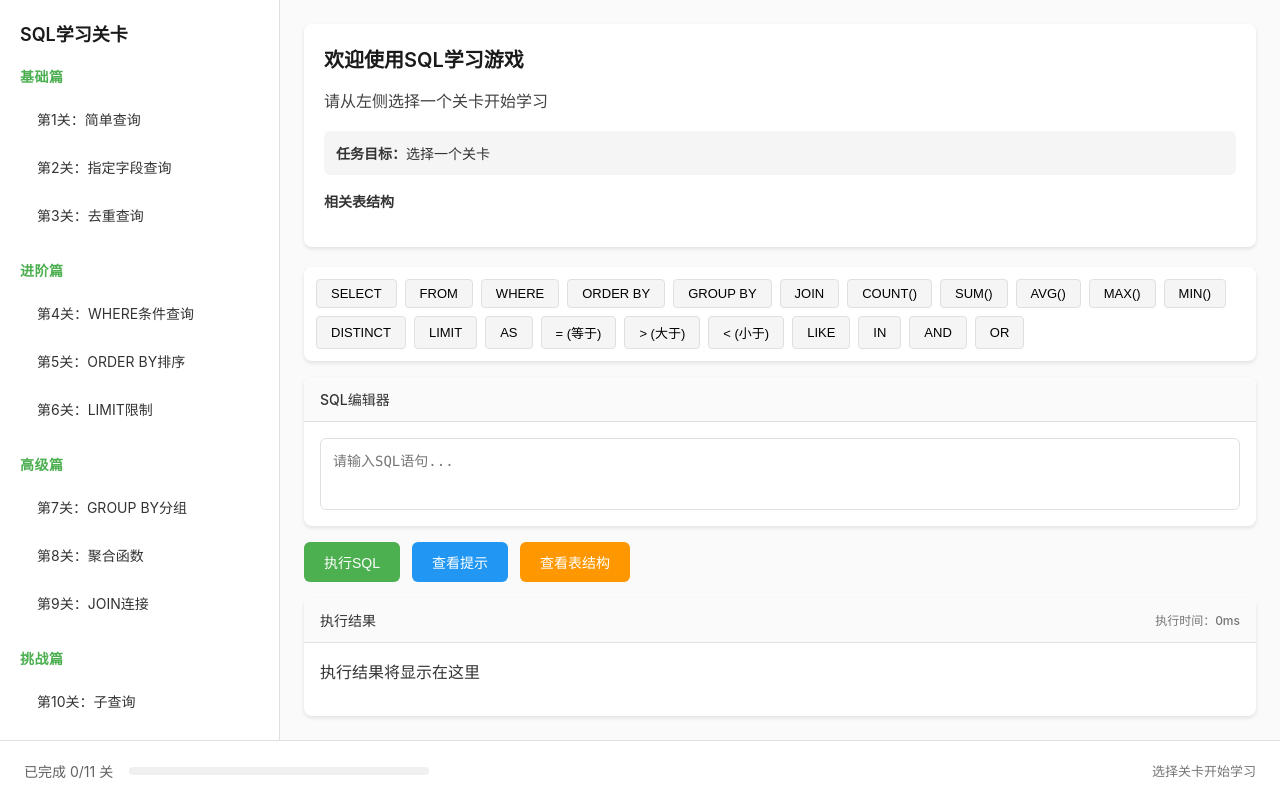
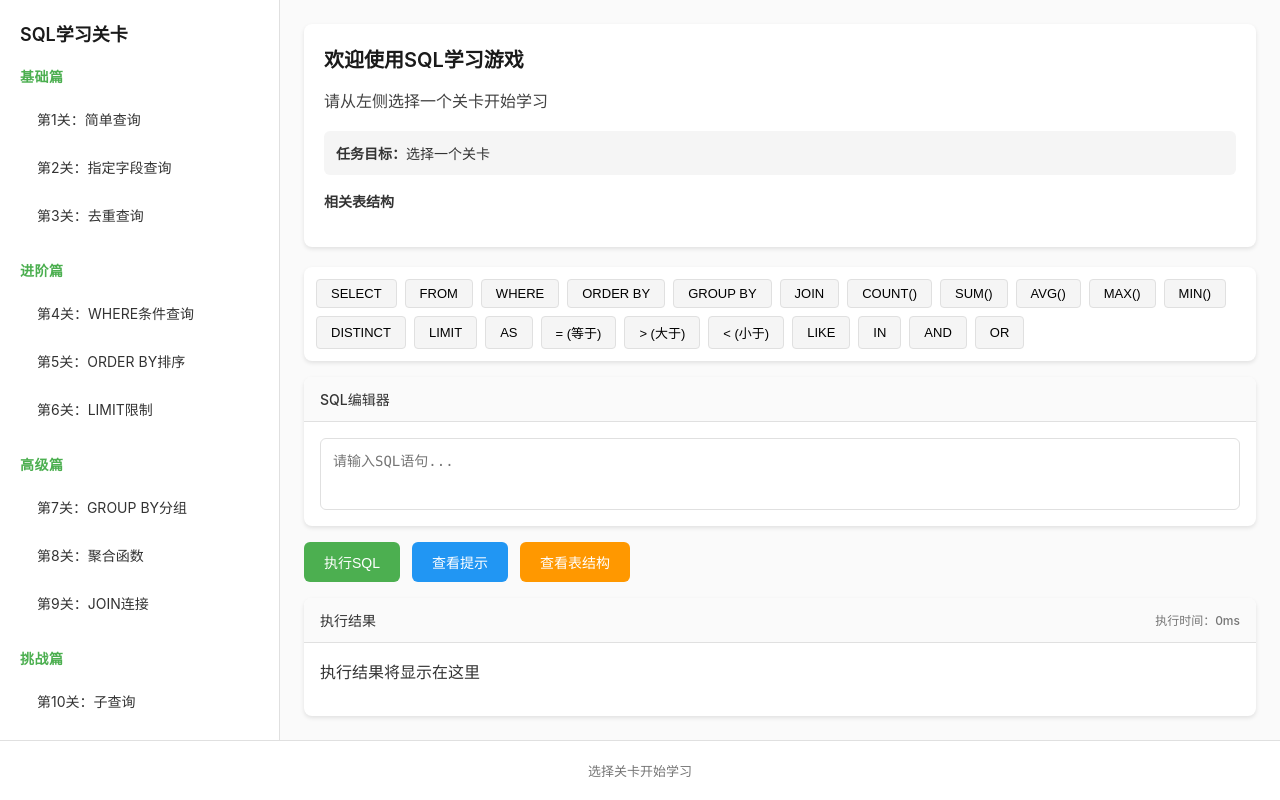
Before and after one commit to wenbo030509/SqlGame, a plain HTML site: page index.html in a window 1280 px wide. Drawn offline with Linux system fonts and the light colour scheme.

Commit message:
移除闯关进度条和已完成关卡显示

```diff
--- a/index.html
+++ b/index.html
@@ -379,33 +379,8 @@
             padding: 0 24px;
             display: flex;
             align-items: center;
-            justify-content: space-between;
+            justify-content: center;
             font-size: 14px;
-        }
-
-        .progress-info {
-            display: flex;
-            align-items: center;
-        }
-
-        .progress-text {
-            margin-right: 16px;
-            color: #616161;
-        }
-
-        .progress-bar-container {
-            width: 300px;
-            height: 8px;
-            background-color: #f0f0f0;
-            border-radius: 4px;
-            overflow: hidden;
-        }
-
-        .progress-bar-fill {
-            height: 100%;
-            background-color: #4CAF50;
-            width: 0%;
-            transition: width 0.3s ease;
         }
 
         .status-info {
@@ -514,12 +489,6 @@
 
         <!-- 底部状态栏 -->
         <div class="status-bar">
-            <div class="progress-info">
-                <div class="progress-text" id="progress-text">已完成 0/11 关</div>
-                <div class="progress-bar-container">
-                    <div class="progress-bar-fill" id="progress-fill"></div>
-                </div>
-            </div>
             <div class="status-info" id="status-info">选择关卡开始学习</div>
         </div>
     </div>
@@ -716,8 +685,6 @@
         function init() {
             // 加载本地存储的进度
             loadProgress();
-            // 更新进度条
-            updateProgress();
             // 绑定事件
             bindEvents();
         }
@@ -740,16 +707,6 @@
         // 保存进度
         function saveProgress() {
             localStorage.setItem('completedLevels', JSON.stringify([...completedLevels]));
-        }
-
-        // 更新进度条
-        function updateProgress() {
-            const total = levels.length;
-            const completed = completedLevels.size;
-            const percentage = (completed / total) * 100;
-
-            document.getElementById('progress-text').textContent = `已完成 ${completed}/${total} 关`;
-            document.getElementById('progress-fill').style.width = `${percentage}%`;
         }
 
         // 绑定事件
@@ -1039,7 +996,6 @@
         function markLevelComplete(levelId) {
             completedLevels.add(levelId);
             saveProgress();
-            updateProgress();
 
             const levelItem = document.querySelector(`.level-item[data-level="${levelId}"]`);
             if (levelItem) {
```
